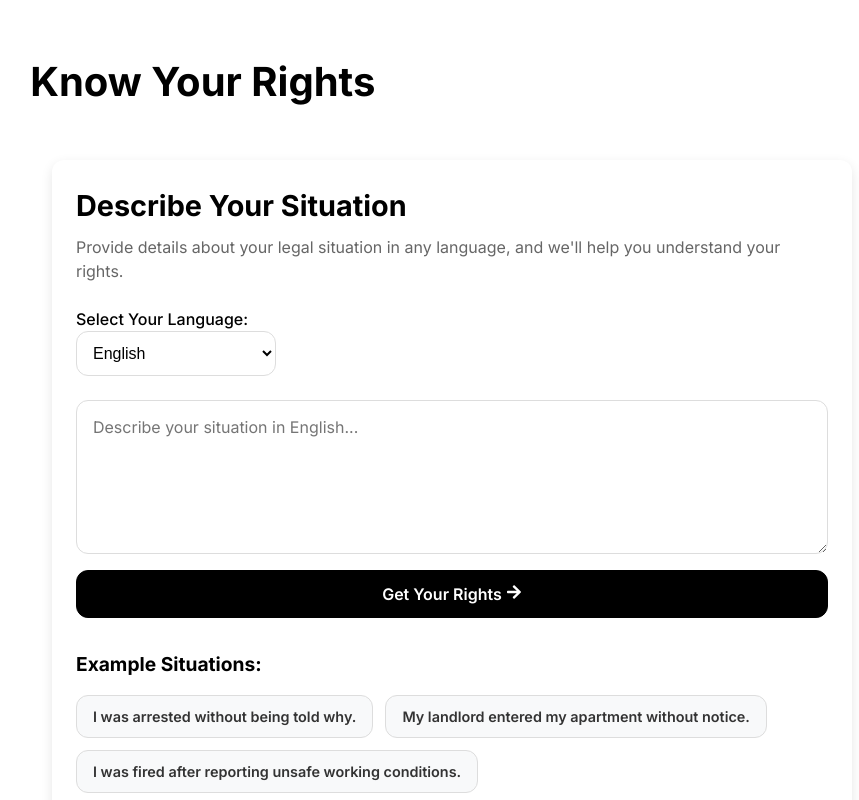
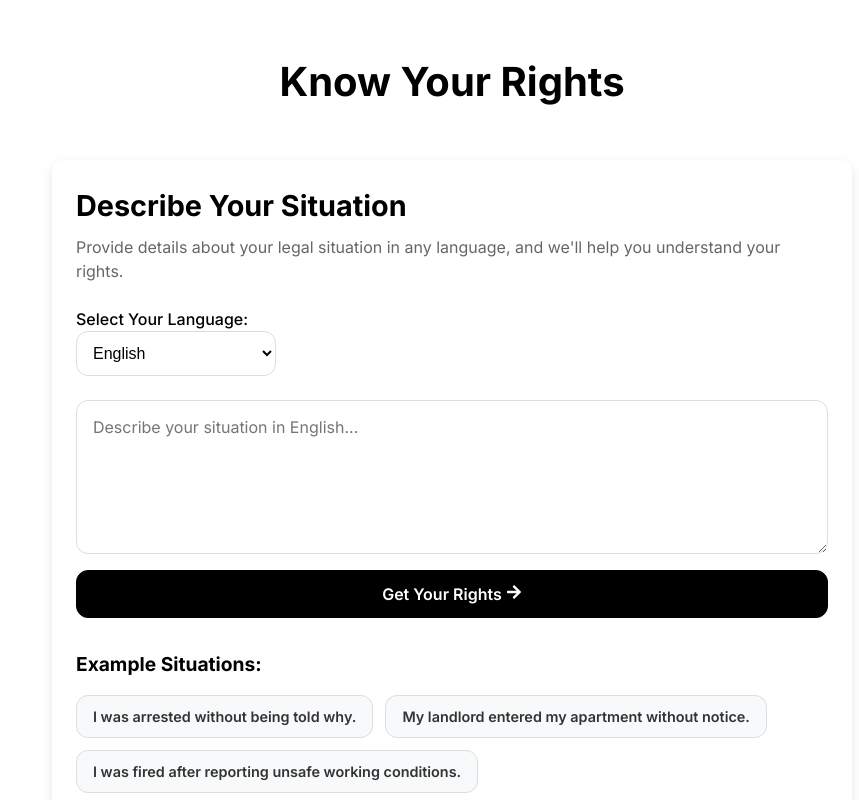
Before and after one commit to sampreeth4/right, a React (Vite) app in the folder frontend/: page / in a window 1280 px wide. Shown: the top 800 px of the page, without its empty margins (188-1047 px from the left). Built offline with nearby package versions, Linux system fonts and the light colour scheme.

Commit message:
change: restructured Header

```diff
--- a/frontend/src/App.css
+++ b/frontend/src/App.css
@@ -48,7 +48,8 @@ body {
 .header {
   display: flex;
   align-items: center;
-  justify-content: space-between;
+  text-align: center;
+  justify-content: center;
   padding: 1rem 2rem;
   background-color: var(--secondary);
   color: var(--primary);
```
